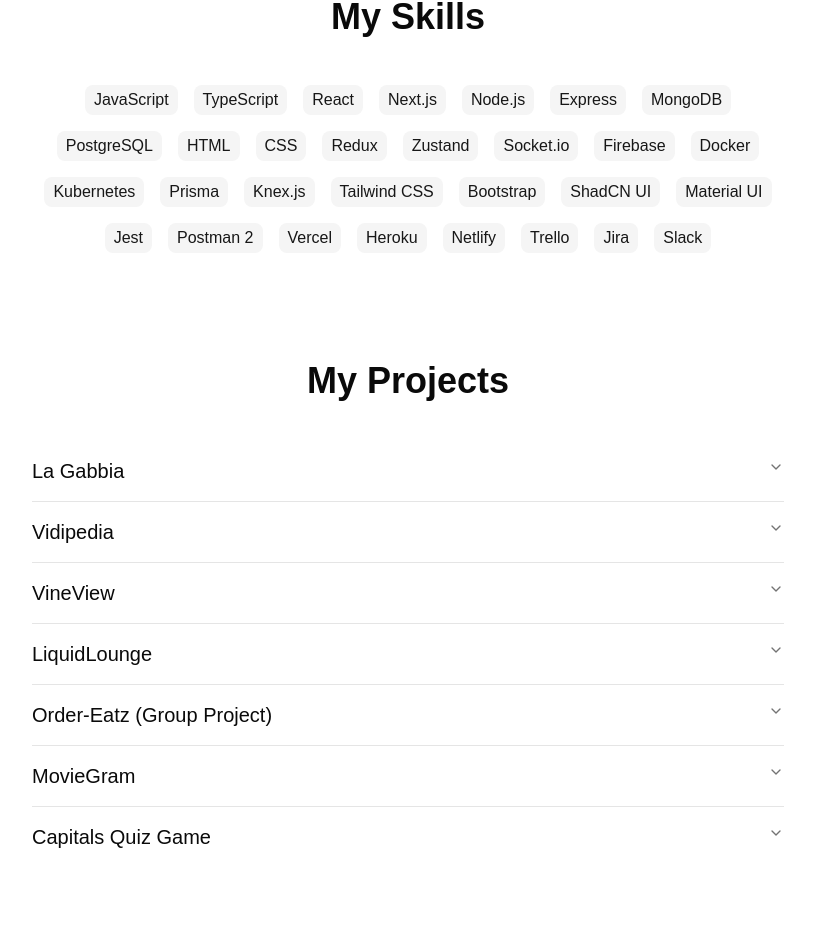
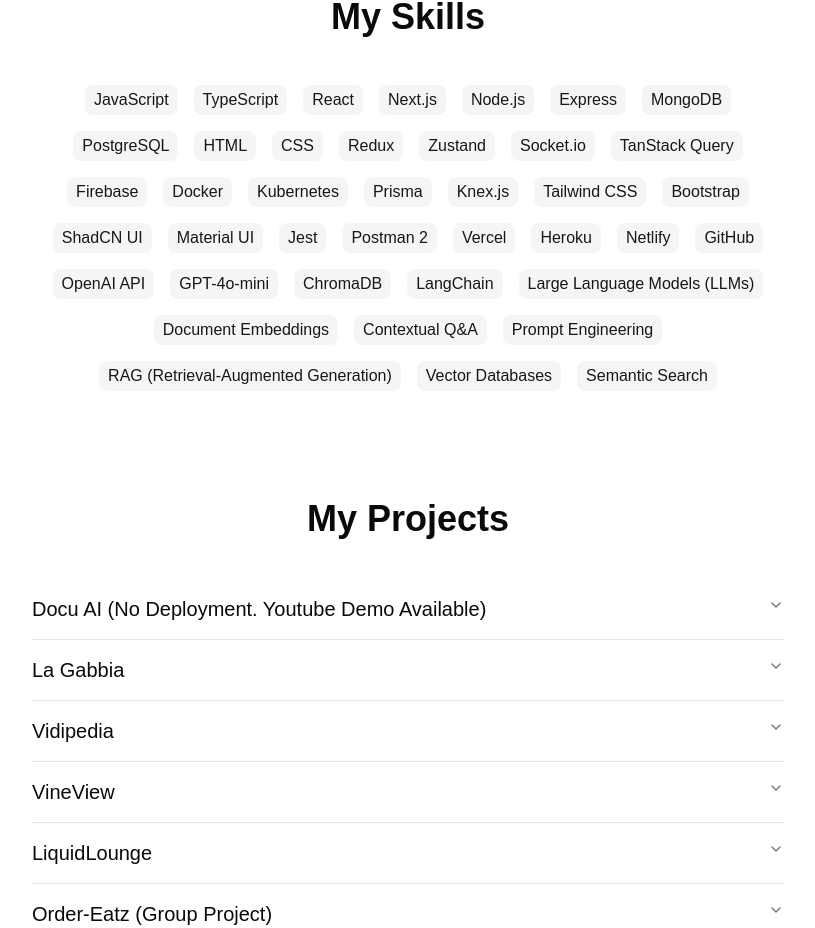
Before and after one commit to yilmaz1998/website, a Next.js app in the folder website/: page / in a window 1280 px wide. Shown: the part 1299-2227 px from the top of the page, without its empty margins (232-1047 px from the left). Built offline with nearby package versions, Linux system fonts and the light colour scheme; a web font is replaced by a local one.

Commit message:
Projects update

```diff
--- a/website/app/page.tsx
+++ b/website/app/page.tsx
@@ -41,7 +41,10 @@
         transition={{ duration: 0.5 }}
       >
       <p className="text-xl max-w-3xl mx-auto mb-15 mt-6 px-2 md:px-3">
-      In 2022, I moved to the U.S. and decided to follow my passion for technology. I completed the General Assembly Software Engineering Bootcamp in June 2024, where I gained hands-on experience in full-stack web development. With my roots in mechanical engineering and years of working in the restaurant industry, I&apos;ve developed a solid work ethic, people skills, and a love for solving problems. I&apos;m excited to start this new chapter as a software developer and keep learning every step of the way.
+      In 2022, I moved to the U.S. and decided to follow my passion for technology. I completed the General Assembly Software Engineering Bootcamp in June 2024,
+      where I gained hands-on experience in full-stack web development. With my roots in mechanical engineering and years of working in the restaurant industry,
+      I&apos;ve developed a solid work ethic, people skills, and a love for solving problems.
+      I&apos;m excited to start this new chapter as a software developer and keep learning every step of the way.
         </p>
       </motion.div>
         <FadeInOnView><Education /></FadeInOnView>
--- a/website/components/Skills.tsx
+++ b/website/components/Skills.tsx
@@ -1,8 +1,14 @@
 import React from 'react'
 import { Badge } from "@/components/ui/badge"
 
-const skills = ['JavaScript', 'TypeScript', 'React', 'Next.js', 'Node.js', 'Express', 'MongoDB', 'PostgreSQL', 'HTML', 'CSS', 'Redux', 'Zustand','Socket.io', 'Firebase', 'Docker', 'Kubernetes', 'Prisma', 'Knex.js', 'Tailwind CSS', 'Bootstrap', 'ShadCN UI', 'Material UI', 'Jest', 'Postman 2', 'Vercel', 'Heroku', 'Netlify', 'Trello', 'Jira', 'Slack']
-
+const skills = [
+  'JavaScript', 'TypeScript', 'React', 'Next.js', 'Node.js', 'Express',
+  'MongoDB', 'PostgreSQL', 'HTML', 'CSS', 'Redux', 'Zustand','Socket.io', ' TanStack Query',
+  'Firebase', 'Docker', 'Kubernetes', 'Prisma', 'Knex.js', 'Tailwind CSS',
+  'Bootstrap', 'ShadCN UI', 'Material UI', 'Jest', 'Postman 2', 'Vercel',
+  'Heroku', 'Netlify', 'GitHub', 'OpenAI API', 'GPT-4o-mini', 'ChromaDB', 'LangChain', 'Large Language Models (LLMs)',
+  'Document Embeddings', 'Contextual Q&A', 'Prompt Engineering', 'RAG (Retrieval-Augmented Generation)', 'Vector Databases', 'Semantic Search',
+];
 const Skills = () => {
   return (
     <div className='mt-15 mb-15 w-full max-w-3xl text-center mx-auto'>
--- a/website/projects.json
+++ b/website/projects.json
@@ -1,7 +1,15 @@
 [
+    {
+        "name": "Docu AI (No Deployment. Youtube Demo Available)",
+        "live": "https://www.youtube.com/watch?v=JI4U8W84e10",
+        "github": "https://github.com/yilmaz1998/DocuAI",
+        "desc": "An interactive web application that allows users to ask React, JavaScript, and web development questions and receive contextual answers powered by OpenAI GPT-4o-mini, with document embeddings stored in ChromaDB. Built with React, Tailwind CSS, Node.js, and Express.",
+        "images": ["DocuAI2.png", "DocuAI.jpg"]
+    },
     {
         "name": "La Gabbia",
         "live": "https://la-gabbia-frontend.vercel.app/",
+        "github": "https://github.com/yilmaz1998/La-Gabbia-Frontend",
         "desc": "An online restaurant ordering system with live order tracking, admin management, and automatic email confirmation sent to customers when they place an order.",
         "images": ["LaGabbia.png", "LaGabbia2.png"]
     },{
```
Also changed, not shown: website/public/images/DocuAI.jpg (added), website/public/images/DocuAI2.png (added).
